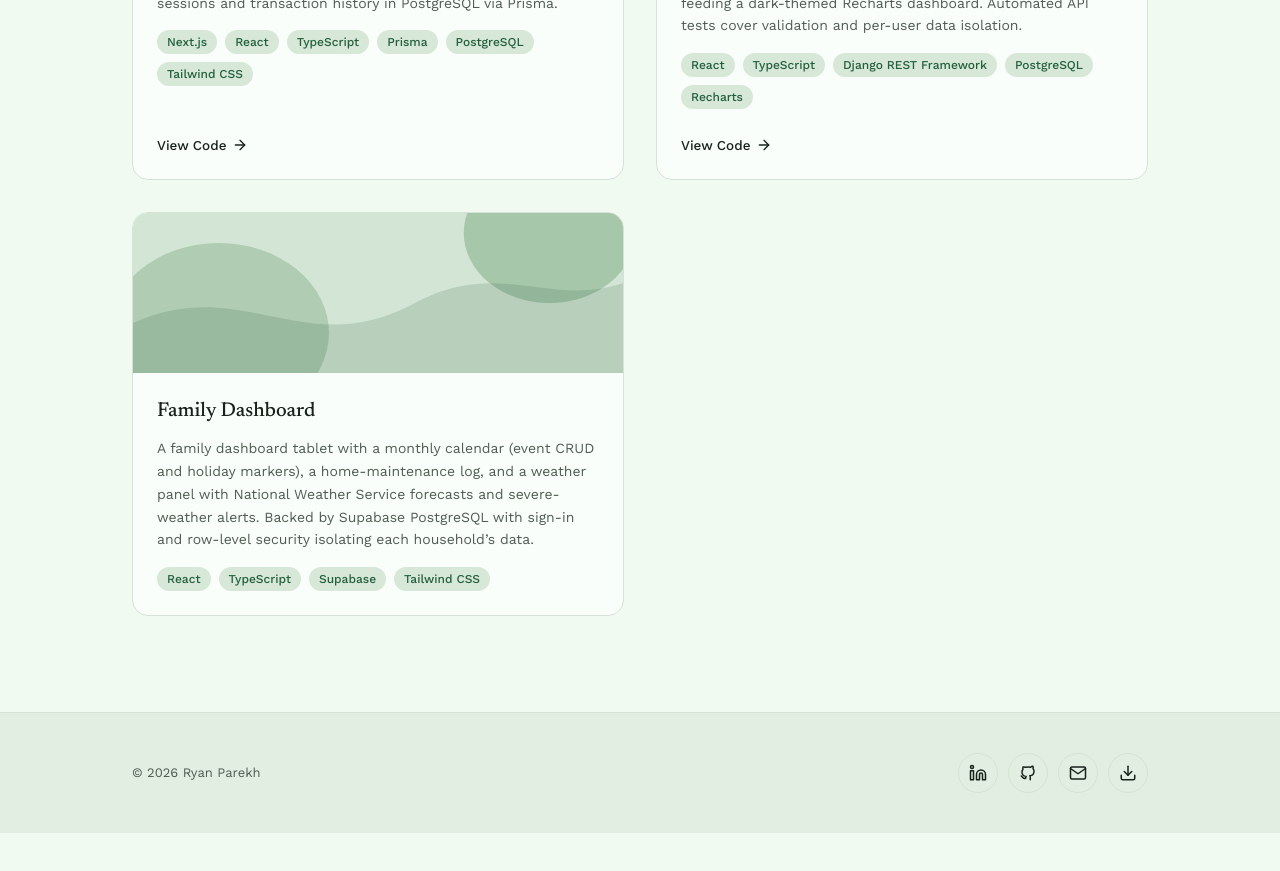
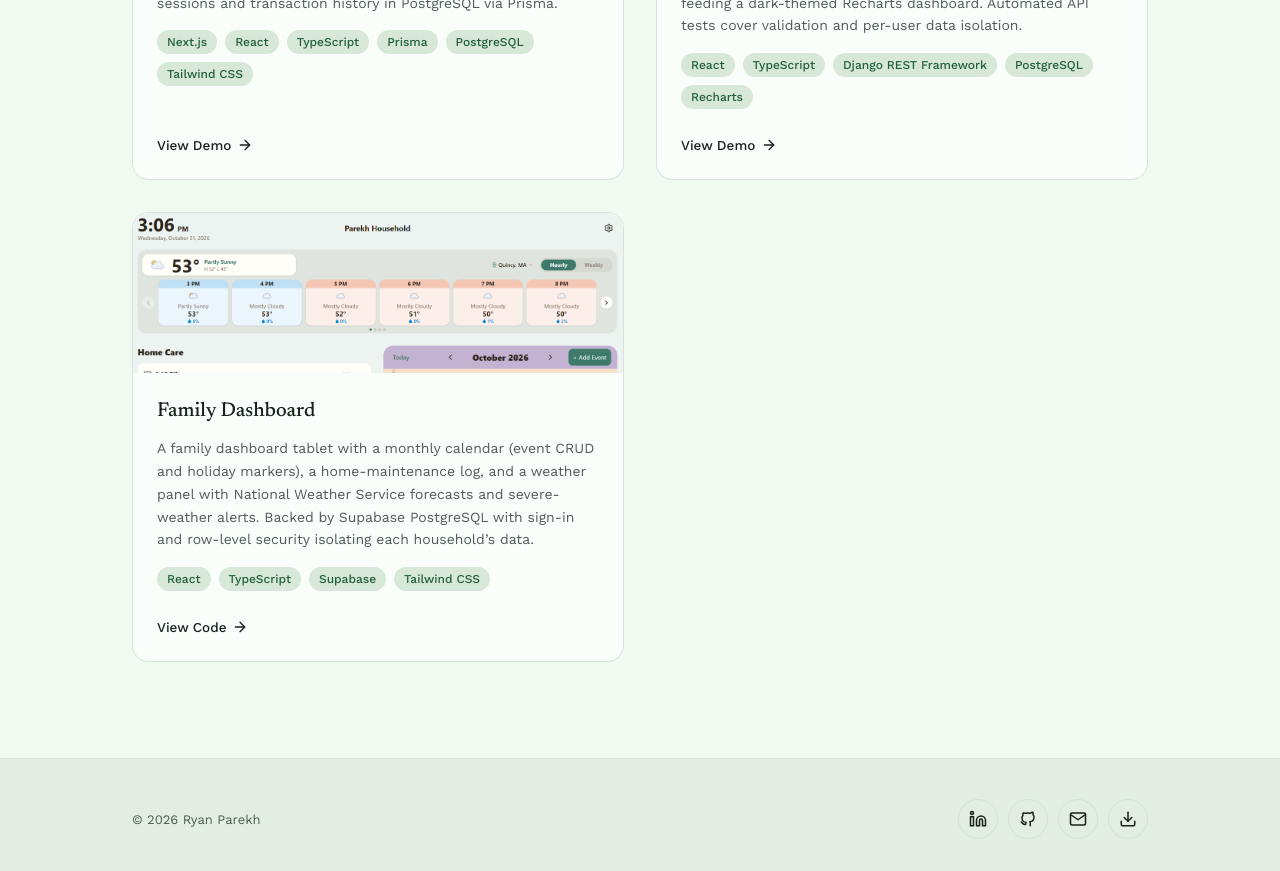
Before and after one commit to parekhr/portfolio, a React (Vite) app: page / in a window 1280 px wide. Shown: the part 1880-2751 px from the top of the page. Before the commit the page ends 2713 px from the top, so only its background shows below. Built offline with nearby package versions, Linux system fonts and the light colour scheme.

Commit message:
Added family dashboard project

```diff
--- a/src/components/Footer.jsx
+++ b/src/components/Footer.jsx
@@ -46,7 +46,7 @@ function Footer() {
             </a>
             <a
               href="/resume.pdf"
-              download="Ryan-Parekh-Resume.pdf"
+              download="Ryan Parekh Resume.pdf"
               aria-label="Download resume"
               className="flex h-10 w-10 items-center justify-center rounded-full border-[1.5px] border-border text-text transition-colors hover:border-accent hover:bg-accent hover:text-white"
             >
--- a/src/components/Hero.jsx
+++ b/src/components/Hero.jsx
@@ -31,7 +31,7 @@ function Hero() {
             </a>
             <a
               href="/resume.pdf"
-              download="Ryan-Parekh-Resume.pdf"
+              download="Ryan Parekh Resume.pdf"
               className="inline-flex items-center gap-2 rounded-lg border-[1.5px] border-border px-6 py-3.5 text-[15px] font-medium text-text transition-colors hover:border-accent hover:text-accent"
             >
               Download Resume
--- a/src/components/ProjectCard.jsx
+++ b/src/components/ProjectCard.jsx
@@ -2,15 +2,17 @@ import { ArrowRightIcon } from './icons'
 
 function ProjectCard({ project, variant = 0 }) {
   const { name, description, tags, repoUrl, liveUrl, image } = project
+  const linkUrl = liveUrl || repoUrl
+  const linkLabel = liveUrl ? 'View Demo' : 'View Code'
 
   return (
     <div className="group relative flex flex-col overflow-hidden rounded-2xl border-[1.5px] border-border bg-surface text-text transition-all duration-200 hover:-translate-y-1.5 hover:border-accent hover:shadow-[0_20px_40px_-20px_rgba(20,55,35,0.35)]">
-      {(liveUrl || repoUrl) && (
+      {linkUrl && (
         <a
-          href={liveUrl || repoUrl}
+          href={linkUrl}
           target="_blank"
           rel="noopener noreferrer"
-          aria-label={`${name} - view live site`}
+          aria-label={`${name} - ${linkLabel.toLowerCase()}`}
           className="absolute inset-0 z-0"
         />
       )}
@@ -98,15 +100,15 @@ function ProjectCard({ project, variant = 0 }) {
           ))}
         </div>
 
-        {repoUrl && (
+        {linkUrl && (
           <div className="mt-auto flex items-center gap-5 pt-3.5 text-[13.5px] font-medium">
             <a
-              href={repoUrl}
+              href={linkUrl}
               target="_blank"
               rel="noopener noreferrer"
               className="group/link relative z-10 inline-flex items-center gap-1.5 transition-colors hover:text-accent"
             >
-              View Code
+              {linkLabel}
               <ArrowRightIcon className="transition-transform duration-200 group-hover/link:translate-x-1" />
             </a>
           </div>
--- a/src/data/projects.js
+++ b/src/data/projects.js
@@ -1,5 +1,6 @@
 import budgetTrackerDashboard from '../assets/projects/budget-tracker-dashboard.png'
 import alturaMarketShop from '../assets/projects/altura-market-shop.png'
+import familyDashboard from '../assets/projects/family-dashboard.png'
 
 const projects = [
   {
@@ -25,6 +26,8 @@ const projects = [
     description:
       'A family dashboard tablet with a monthly calendar (event CRUD and holiday markers), a home-maintenance log, and a weather panel with National Weather Service forecasts and severe-weather alerts. Backed by Supabase PostgreSQL with sign-in and row-level security isolating each household’s data.',
     tags: ['React', 'TypeScript', 'Supabase', 'Tailwind CSS'],
+    repoUrl: 'https://github.com/parekhr/family-dashboard',
+    image: familyDashboard,
   },
 ]
 
```
Also changed, not shown: src/assets/projects/family-dashboard.png (added), 1 other file (tests, documents, lock files or other folders).
